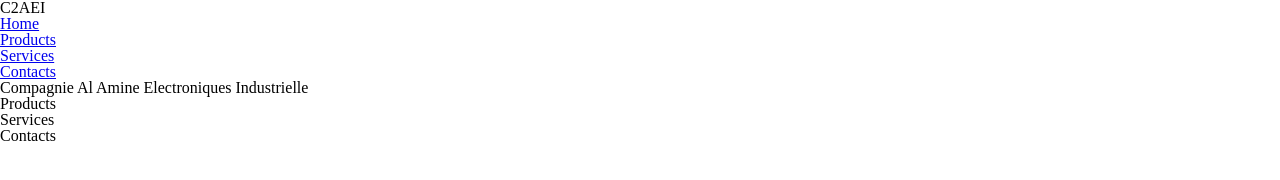
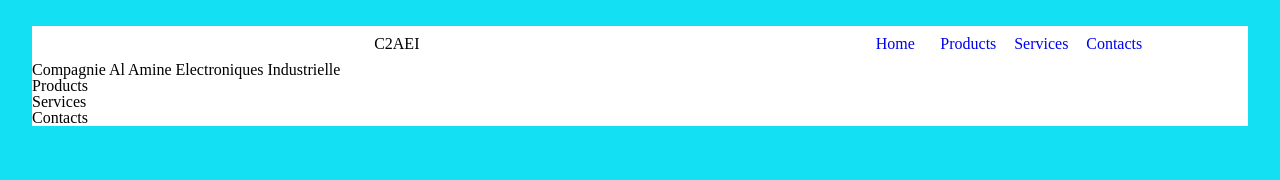
Before and after one commit to Moustapha-Ibrahima-Ba/C2AEI, a plain HTML site: page index.html in a window 1280 px wide. Drawn offline with Linux system fonts and the light colour scheme.

Commit message:
Style the navbar

```diff
--- a/css/style.css
+++ b/css/style.css
@@ -1,4 +1,4 @@
-/* RESET THE CSS */
+/* -_- RESET THE CSS -_- */
 html, body, div, span, applet, object, iframe,
 h1, h2, h3, h4, h5, h6, p, blockquote, pre,
 a, abbr, acronym, address, big, cite, code,
@@ -39,3 +39,52 @@ table {
 	border-collapse: collapse;
 	border-spacing: 0;
 }
+
+/* -_- MY STYLES -_- */
+
+/* Body */
+body {
+	background-color: rgb(19, 225, 243);
+}
+
+/* Main */
+main {
+	background-color: #fff;
+	max-width: 95%;
+	margin: 2% auto;
+}
+
+/* Navigation Bar */
+nav {
+	padding: 10px 0 10px;
+	display: flex;
+}
+
+/* --- logo --- */
+#logo {
+	width: 75%;
+	text-align: center;
+}
+
+/* --- links --- */
+ul {
+	display: flex;
+	justify-content: center;
+	width: 50%;
+}
+
+nav ul li {
+	display: flex;
+	justify-content: space-evenly;
+	width: 15%;
+}
+
+nav ul li a {
+	text-decoration: none;
+}
+
+nav ul li a:hover {
+	color:rgb(19, 225, 243);
+	border-bottom: 2px solid rgb(19, 225, 243);
+	padding-bottom: 1px;
+}
```
